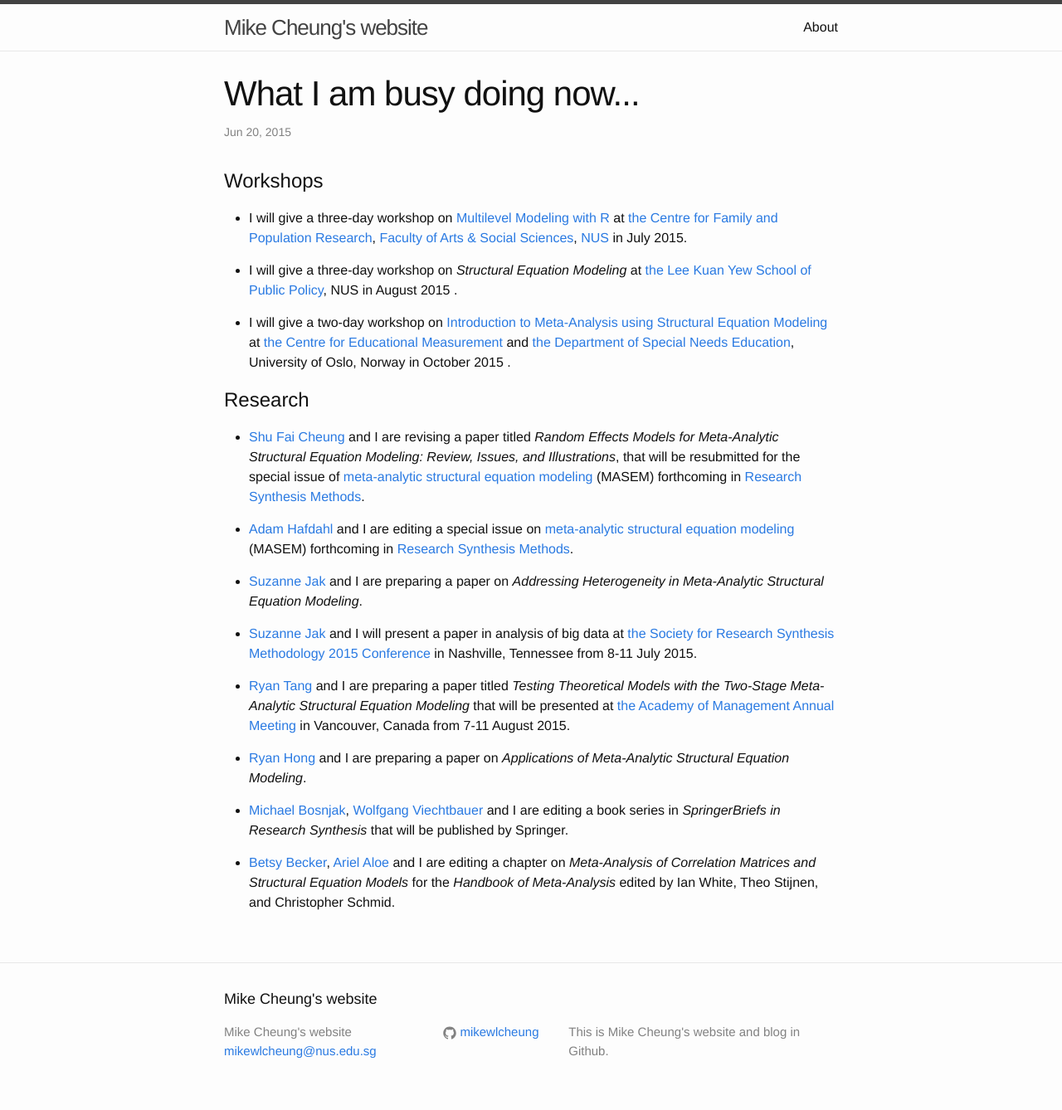
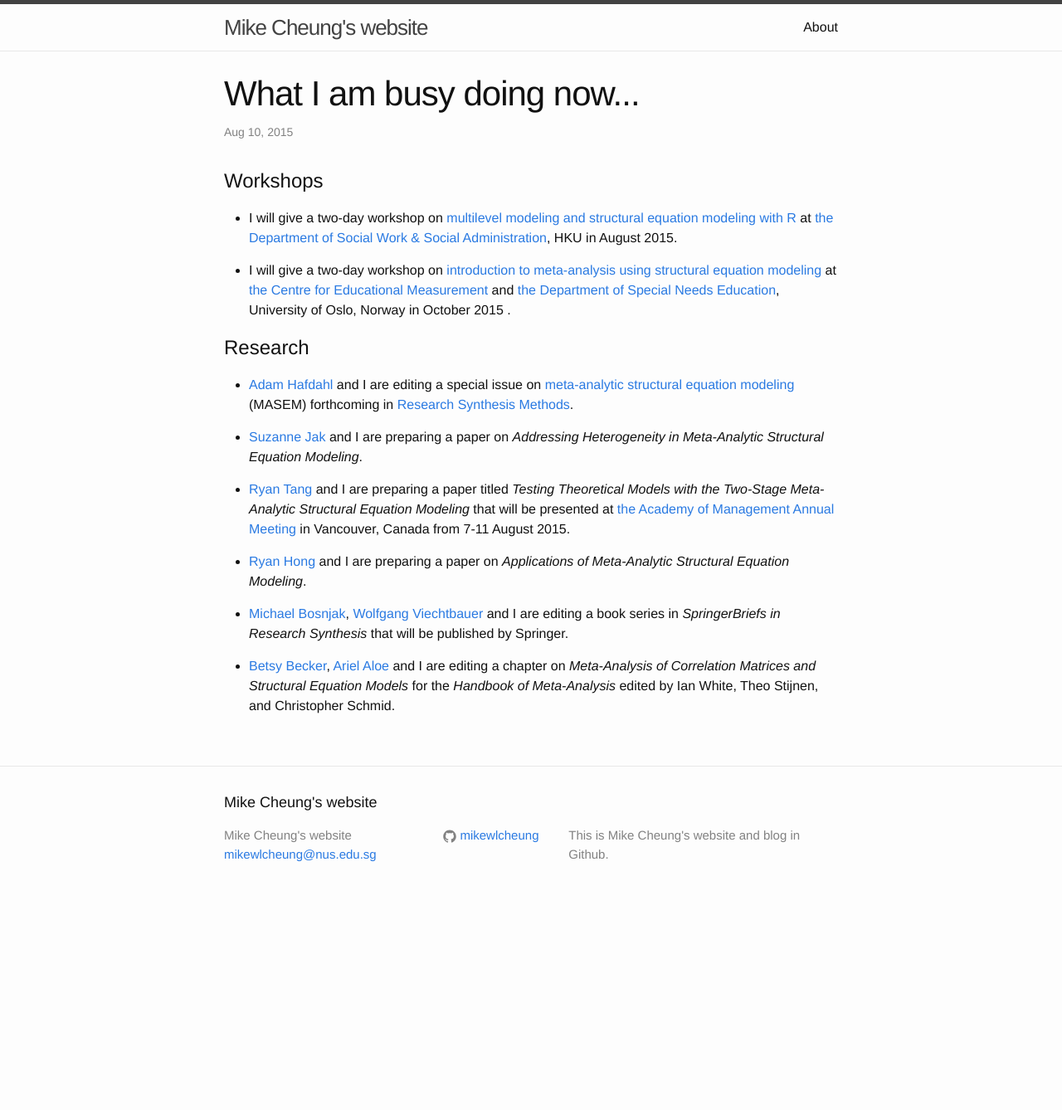
Before and after one commit to mikewlcheung/mikewlcheung.github.io, a Jekyll site: the page built from _posts/2015-08-10-busy.md, in a window 1280 px wide. Shown: the whole page at 83% size. Built offline with Jekyll 4.4.1, drawn with Linux system fonts in a browser that asks for light colours; after the commit the page ends 1101 px from its top, so only the background shows below that.

Commit message:
Updated 10Aug2015

```diff
--- a/_posts/2015-06-20-busy.md
+++ b/_posts/2015-08-10-busy.md
@@ -1,27 +1,19 @@
 ---
 layout: post
 title:  "What I am busy doing now..."
-date:   2015-06-20 16:03:00
+date:   2015-08-10 18:40:00
 categories: [schedule]
 ---
 
 # Workshops
-* I will give a three-day workshop on [Multilevel Modeling with R](http://www.fas.nus.edu.sg/cfpr/Training%20Program/images/Multilevel_modeling_cheung2.pdf) at [the Centre for Family and Population Research](http://www.fas.nus.edu.sg/cfpr/), [Faculty of Arts & Social Sciences](http://www.fas.nus.edu.sg/), [NUS](http://www.nus.edu.sg/) in July 2015.
+* I will give a two-day workshop on [multilevel modeling and structural equation modeling with R](http://hkuems1.hku.hk/hkuems/ec_hdetail.aspx?guest=Y&UEID=38537) at [the Department of Social Work & Social Administration](http://www.socialwork.hku.hk/), HKU in August 2015.
 
-* I will give a three-day workshop on *Structural Equation Modeling* at [the Lee Kuan Yew School of Public Policy](http://lkyspp.nus.edu.sg/), NUS in August 2015 .
-
-* I will give a two-day workshop on [Introduction to Meta-Analysis using Structural Equation Modeling](http://www.uv.uio.no/cemo/english/about/news-events-and-publications/events/2015-10-06-workshop-meta-analytic-structural-equation-modeling.html) at [the Centre for Educational Measurement](http://www.uv.uio.no/cemo/english/) and [the Department of Special Needs Education](https://www.uv.uio.no/isp/english/), University of Oslo, Norway in October 2015 .
-
-
+* I will give a two-day workshop on [introduction to meta-analysis using structural equation modeling](http://www.uv.uio.no/cemo/english/about/news-events-and-publications/events/2015-10-06-workshop-meta-analytic-structural-equation-modeling.html) at [the Centre for Educational Measurement](http://www.uv.uio.no/cemo/english/) and [the Department of Special Needs Education](https://www.uv.uio.no/isp/english/), University of Oslo, Norway in October 2015 .
 
 # Research
-* [Shu Fai Cheung](http://www.umac.mo/fss/psychology/staff_shufai.html) and I are revising a paper titled *Random Effects Models for Meta-Analytic Structural Equation Modeling: Review, Issues, and Illustrations*, that will be resubmitted for the special issue of [meta-analytic structural equation modeling][1] (MASEM) forthcoming in [Research Synthesis Methods][2].
-
 * [Adam Hafdahl](http://www.sunflower.com/~arch-stat-consult/) and I are editing a special issue on [meta-analytic structural equation modeling][1] (MASEM) forthcoming in [Research Synthesis Methods][2].
 
 * [Suzanne Jak](http://www.suzannejak.nl/) and I are preparing a paper on *Addressing Heterogeneity in Meta-Analytic Structural Equation Modeling*.
-
-* [Suzanne Jak](http://www.suzannejak.nl/) and I will present a paper in analysis of big data at [the Society for Research Synthesis Methodology](http://www.srsm.org/) [2015 Conference](https://my.vanderbilt.edu/priconference/) in Nashville, Tennessee from 8-11 July 2015.
 
 * [Ryan Tang](http://www.uts.edu.au/staff/weiqiang.tang) and I are preparing a paper titled *Testing Theoretical Models with the Two-Stage Meta-Analytic Structural Equation Modeling* that will be presented at [the Academy of Management](http://aom.org/) [Annual Meeting](http://aom.org/annualmeeting/) in Vancouver, Canada from 7-11 August 2015.
 
```
